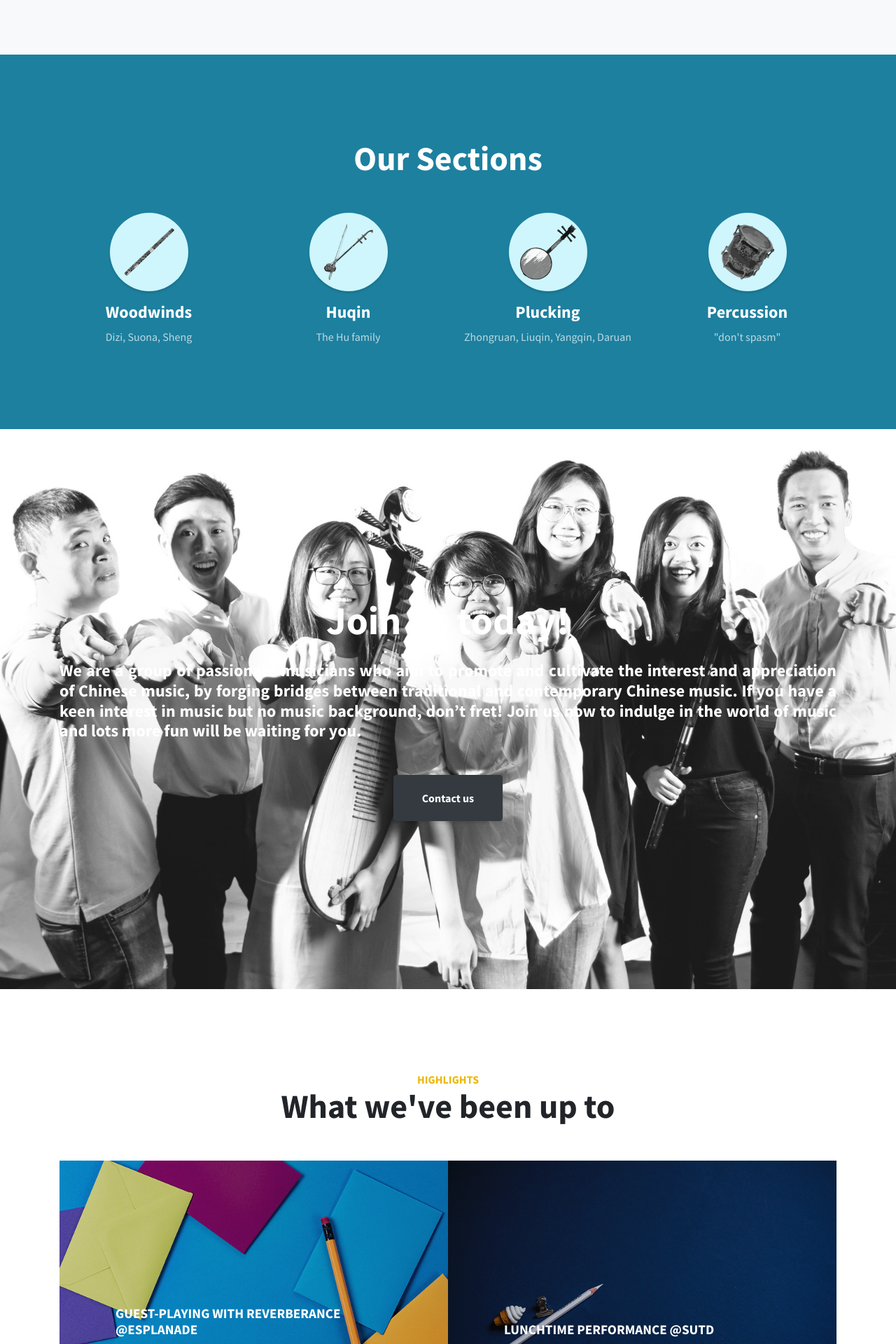
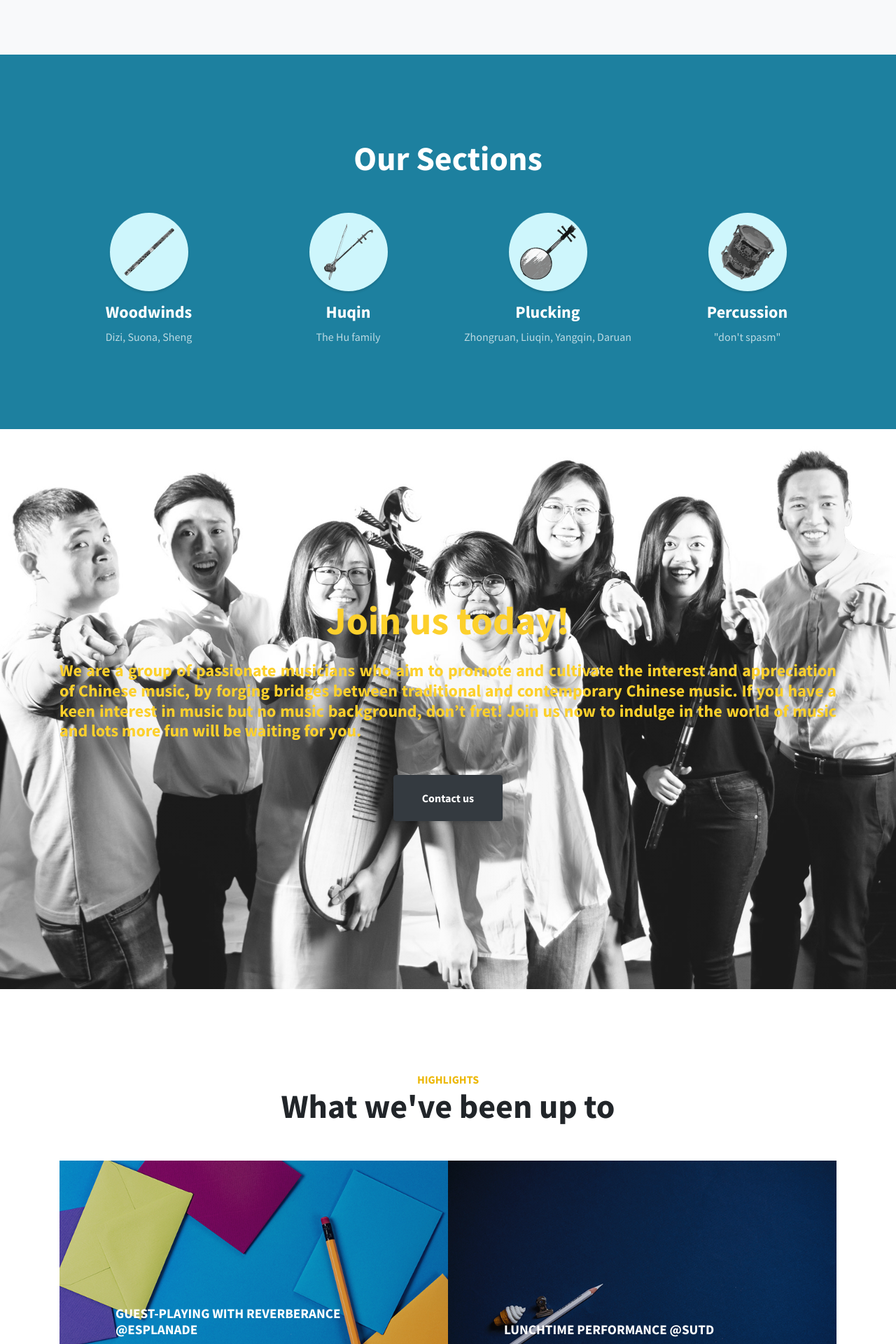
Before and after one commit to OpenSUTD/sutd_co, a Jekyll site: the page built from index.html, in a window 1280 px wide. Shown: the part 1540-3460 px from the top of the page at 70% size. Built offline with Jekyll 4.4.1, drawn with Linux system fonts in a browser that asks for light colours; a script that is not in the unit is left out.

Commit message:
Update index.html

```diff
--- a/index.html
+++ b/index.html
@@ -184,7 +184,7 @@ title: SUTDCO
 
 <!-- Callout -->
 <section class="callout">
-  <div class="container text-center" style="color: white;">
+  <div class="container text-center" style="color: #fcd02c;">
     <h2 class="mx-auto mb-4">
       Join us today!
     </h2>
```
